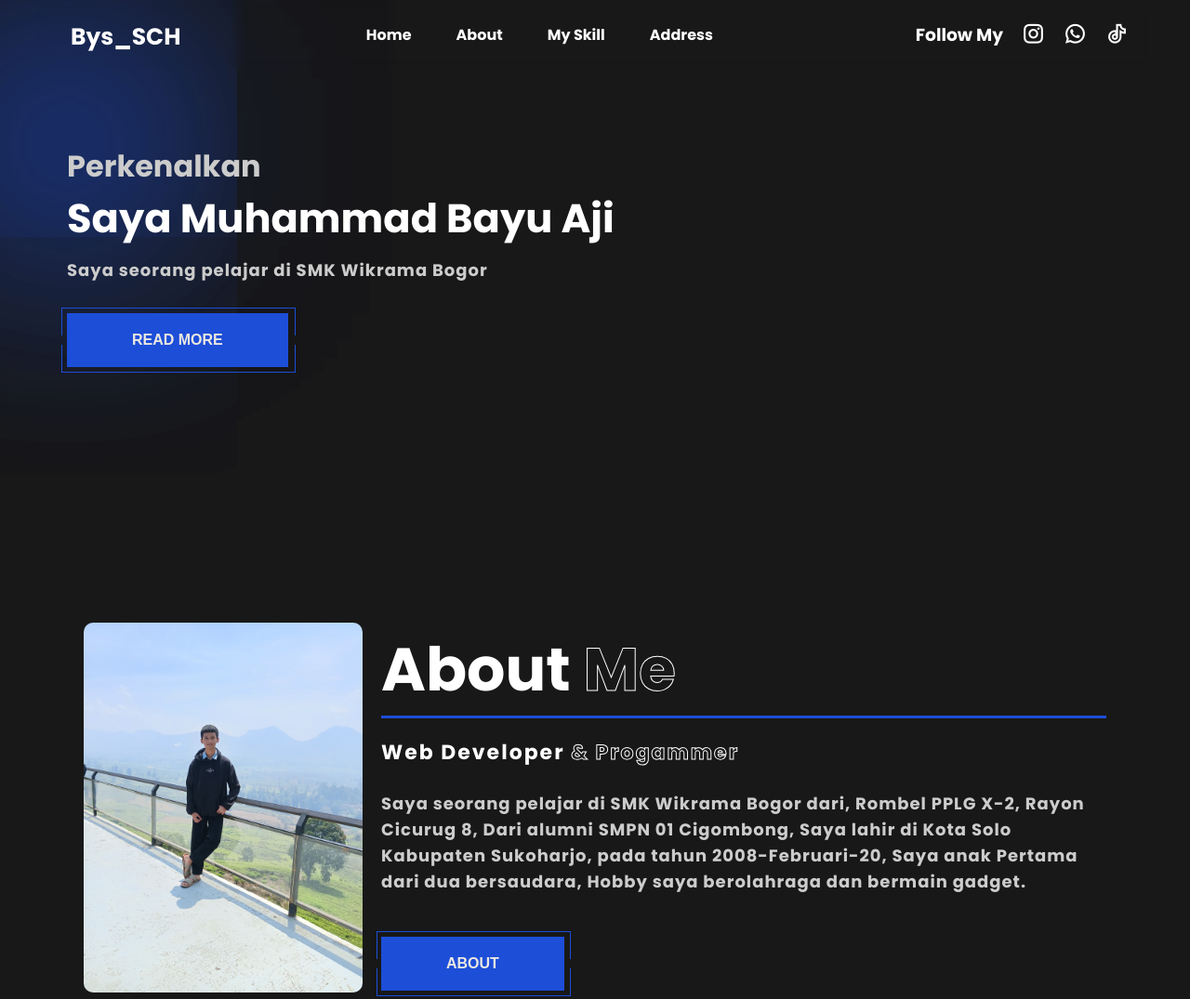
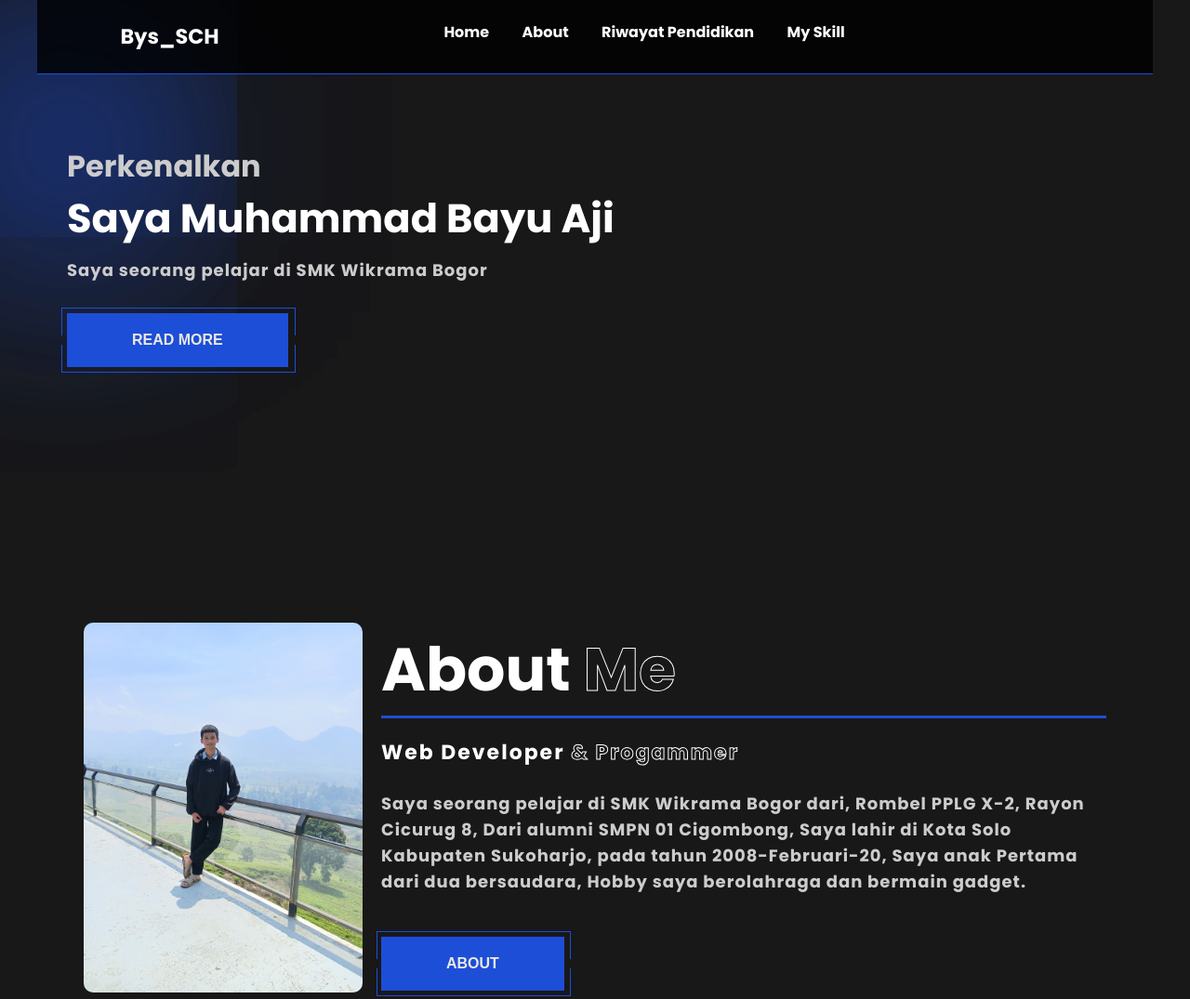
Before and after one commit to M-Bayu-Aji/Portofolio, a plain HTML site: page index.html in a window 1280 px wide. Shown: the top 1075 px of the page at 93% size. Drawn offline with nearby package versions, Linux system fonts and the light colour scheme.

Commit message:
My Portofolio

```diff
--- a/index.html
+++ b/index.html
@@ -3,43 +3,33 @@
   <head>
     <meta charset="UTF-8" />
     <meta name="viewport" content="width=device-width, initial-scale=1.0" />
-    <title>Document</title>
     <link
       rel="stylesheet"
       href="https://cdnjs.cloudflare.com/ajax/libs/remixicon/3.5.0/remixicon.min.css"
     />
     <link rel="stylesheet" href="style.css" />
     <link rel="stylesheet" href="https://unpkg.com/aos@next/dist/aos.css" />
+    <script src="https://unpkg.com/feather-icons"></script>
+    <title>Document</title>
   </head>
   <body>
     <!-- nav -->
-    <nav class="nav-container">
-      <div class="nav-logo">
-        <a href="#">Bys_SCH</a>
+    <nav class="navbar">
+      <a href="#" class="navbar-logo">Bys_SCH</a>
+
+      <div class="navbar-nav">
+        <a href="#home">Home</a>
+        <a href="#about">About</a>
+        <a href="#pendidikan">Riwayat Pendidikan</a>
+        <a href="#skil">My Skill</a>
       </div>
-      <ul class="nav-link">
-        <li class="link"><a href="#">Home</a></li>
-        <li id="link1" class="link"><a href="#about">About</a></li>
-        <li id="link2" class="link"><a href="#skill">My Skill</a></li>
-        <li id="link3" class="link"><a href="#address">Address</a></li>
-      </ul>
 
-      <div class="icon-follow">
-        <h3>Follow My</h3>
-        <a href="https://www.instagram.com/bys.aji/"
-          ><span><i class="ri-instagram-line"></i></span
-        ></a>
-        <a href="https://wa.me/+6289639126178"
-          ><span><i class="ri-whatsapp-line"></i></span
-        ></a>
-        <a
-          href="https://www.tiktok.com/@bys_aji?is_from_webapp=1&sender_device=pc"
-          ><span><i class="ri-tiktok-line"></i></span
-        ></a>
+      <div class="navbar-extra">
+        <a href="#" id="hamburger"><i data-feather="menu"></i></a>
       </div>
     </nav>
     <!-- end nav -->
-    <header class="container">
+    <header class="container" id="home">
       <div class="content" data-aos="fade-right" data-aos-duration="1000">
         <span class="blur"></span>
         <span class="blur"></span>
@@ -84,7 +74,7 @@
       </div>
     </section>
 
-    <section class="pendidikan">
+    <section class="pendidikan" id="pendidikan">
       <h2 class="header">Riwayat <span>Pendididkan</span></h2>
       <div
         class="riwayat-pendidikan"
@@ -116,6 +106,7 @@
       </div>
     </section>
 
+   <div class="skil"  id="skil">
       <section class="my-skil" data-aos="fade-up" data-aos-duration="1000" data-aos-delay="200">
         <h1>My <span>Skill</span></h1>
 
@@ -134,6 +125,7 @@
           <span class="bar"><span class="js">10%</span></span>
         </li>
       </section>
+   </div>
 
       <footer class="container">
         <span class="blur"></span>
@@ -185,5 +177,8 @@
     <script>
       AOS.init();
     </script>
+    <script>
+      feather.replace();
+    </script>
   </body>
 </html>
--- a/script.js
+++ b/script.js
@@ -5,3 +5,19 @@ window.addEventListener('scroll', () => {
     const windowposition = window.scrollY > 70;
     navbar.classList.toggle("scrolling-active", windowposition  )
 })
+
+
+// Toggle class active
+const navbarNav = document.querySelector(".navbar-nav");
+// ketika hambuerger menu di klik
+document.querySelector("#hamburger").onclick = () => {
+  navbarNav.classList.toggle("active");
+};
+
+// Klik Di luar Side Bar untuk menghilangkan nav
+const hambuerger = document.querySelector("#hamburger");
+document.addEventListener("click", function (e) {
+  if (!hambuerger.contains(e.target) && !navbarNav.contains(e.target)) {
+    navbarNav.classList.remove("active");
+  }
+});
--- a/style.css
+++ b/style.css
@@ -1,4 +1,9 @@
-@import url('https://fonts.googleapis.com/css2?family=Poppins:ital,wght@0,700;1,300&display=swap');
+@import url("https://fonts.googleapis.com/css2?family=Poppins:ital,wght@0,700;1,300&display=swap");
+
+:root {
+  --pri: #b6895b;
+  --bg: #010101;
+}
 
 * {
   padding: 0;
@@ -20,98 +25,73 @@ a {
 }
 
 body {
-    font-family: 'Poppins';
+  font-family: "Poppins";
   background-color: #181818;
 }
 /* nav */
-nav {
+.navbar {
   max-width: 1200px;
-    margin: auto;
-    padding: 2px 1rem;
   display: flex;
+  justify-content: space-between;
   align-items: center;
-    justify-content: space-between;
-    gap: 2rem;
+  padding: 1.4rem 7%;
+  background-color: rgba(1, 1, 1, 0.8);
+  border-bottom: 1px solid #1d4ed8;
   position: fixed;
-    z-index: 10;
   top: 0;
   right: 0;
   left: 0;
-    width: 100%;
-    backdrop-filter: blur(5px);
+  z-index: 374109;
+  margin: 0 auto;
 }
 
-.nav-container {
-    transition: all .3s ease;
+.navbar .navbar-logo {
+  font-size: 1.4rem;
+  font-weight: 700;
+  color: #fff;
 }
 
-.nav-container.scrolling-active {
-    background-color: rgba(0.3, 0.3, 0.3, 0.3);
-    padding: 10px 10px 5px 10px;
-    box-sizing: border-box;
+.navbar .navbar-logo span {
+  color: #1d4ed8;
 }
 
-.nav-logo {
-    max-width: 100px;
-    padding-top: 5px;
-    height: 70px;
-    display: flex;
-    align-items: center;
-    margin-left: 20px;
+.navbar .navbar-nav a {
+  color: #fff;
+  display: inline-block;
+  font-size: 1rem;
+  margin: auto 1rem;
+  font-weight: 700;
 }
 
-.nav-logo a {
-    color: white;
-    font-size: 25px;
+.navbar .navbar-nav a:hover {
+  color: #1d4ed8;
 }
 
-.nav-logo a span {
-    -webkit-text-fill-color: transparent;
-    -webkit-text-stroke: 1px #fff;
+.navbar .navbar-nav a::after {
+  content: "";
+  display: block;
+  padding-bottom: 0.5rem;
+  border-bottom: 0.1rem solid #1d4ed8;
+  transform: scaleX(0);
+  transition: 0.3s linear;
 }
 
-.nav-link {
-    list-style: none;
-    display: flex;
-    align-items: center;
-    gap: 3rem;
+.navbar .navbar-nav a:hover::after {
+  transform: scaleX(1);
 }
 
-.link a {
-    position: relative;
+.navbar .navbar-extra a {
   color: #fff;
-    padding-bottom: 0.75rem;
+  margin: 0 0.5rem;
 }
 
-.link a::after {
-    content: "";
-    position: absolute;
-    height: 2px;
-    width: 0;
-    left: 0;
-    bottom: 0;
-    background-color: #1d4ed8;
-    transition: all 0.3s  ease;
+.navbar .navbar-extra a:hover {
+  color: #1d4ed8;
+
 }
 
-.link a:hover::after {
-    width: 100%;
-}
-
-.icon-follow {
-    display: flex;
-}
-
-.icon-follow h3 {
-    color: #fff;
-    padding-right: 10px;
-    padding-top: 5px;
-}
-
-.icon-follow span {
-    font-size: 25px;
-    color: #fff;
-    padding: 0 10px;
+#hamburger {
+  display: none;
 }
 /* end nav */
 
@@ -205,7 +185,7 @@ header {
 header .content h4 {
   color: #ccc;
   font-size: 2rem;
-    font-weight: 600
+  font-weight: 600;
 }
 
 header .content h1 {
@@ -274,7 +254,8 @@ header .content p {
   border-bottom: 3px solid #1d4ed8;
 }
 
-.about-text h2 span, h5 span {
+.about-text h2 span,
+h5 span {
   -webkit-text-fill-color: transparent;
   -webkit-text-stroke: 1px #fff;
 }
@@ -299,6 +280,11 @@ p {
 
 /*------------------------- Pendidikan ---------------------------  */
 
+.pendidikan {
+    /* margin: 5.5rem; */
+    padding: 6.5rem 0;
+}
+
 .pendidikan .header {
   margin-bottom: 1rem;
   color: #fff;
@@ -307,7 +293,8 @@ p {
   font-weight: 600;
 }
 
-.pendidikan .header span, .my-skil h1 span {
+.pendidikan .header span,
+.my-skil h1 span {
   -webkit-text-fill-color: transparent;
   -webkit-text-stroke: 1px #fff;
 }
@@ -353,7 +340,7 @@ p {
 
 .riwayat-pendidikan .card span {
   display: inline-block;
-    background-color:#1d4ed8;
+  background-color: #1d4ed8;
   padding: 2px 9px;
   margin-bottom: 1rem;
   font-size: 1.75rem;
@@ -387,8 +374,11 @@ p {
 
 /*------------------------- end Pendidikan ---------------------------  */
 
+/* --------------------------- Skil --------------------------------------------------------------- */
 
-/* --------------------------- Skil --------------------------------------------------------------- */
+.skil {
+    padding: 4rem 0;
+}
 
 .my-skil {
   width: 55rem;
@@ -398,7 +388,6 @@ p {
   box-shadow: 0 14px 28px rgba(0, 0, 0, 0.25), 0 10px 10px rgba(0, 0, 0, 0.22);
   background-color: #272727;
   border-radius: 15px;
-
 }
 
 .my-skil h1 {
@@ -422,8 +411,8 @@ p {
   border: 1px solid rgba(0, 0, 0, 0.3);
   border-radius: 10px;
   overflow: hidden;
-    box-shadow: 0 1px 3px rgba(0, 0, 0, 0.12), 0 1px 2px rgba(0, 0. 0, 0.24);
-    transition: all .3s cubic-bezier(.25, .8, .25, .1);
+  box-shadow: 0 1px 3px rgba(0, 0, 0, 0.12), 0 1px 2px rgba(0, 0 0, 0.24);
+  transition: all 0.3s cubic-bezier(0.25, 0.8, 0.25, 0.1);
 }
 
 .bar span {
@@ -438,7 +427,7 @@ p {
 .bar span {
   height: 20px;
   float: left;
-    background: linear-gradient(135deg, #1d4ed8  0%, rgb(103, 120, 252) 100%);
+  background: linear-gradient(135deg, #1d4ed8 0%, rgb(103, 120, 252) 100%);
 }
 
 .html {
@@ -455,7 +444,6 @@ p {
   width: 10%;
   animation: js 2s;
 }
-
 
 /* --------------------------- end skil --------------------------------------------------------------- */
 
@@ -578,10 +566,42 @@ footer .colums > a:hover {
   footer {
     grid-template-columns: 1fr 200px;
   }
+
+  #hamburger {
+    display: inline-block;
   }
 
-@media screen and (max-width: 600px ) {
+  .navbar .navbar-nav {
+    position: absolute;
+    top: 100%;
+    right: -100%;
+    background-color: #121212;
+    width: 19rem;
+    height: 100vh;
+    transition: 0.8s;
+  }
 
+  .navbar .navbar-nav.active {
+    right: 0;
+  }
+
+  .navbar .navbar-nav a {
+    font-size: 1.4rem;
+    display: block;
+    margin: 1.5rem;
+    padding: 0.5rem;
+  }
+
+  .navbar .navbar-nav a::after {
+    transform-origin: 0 0;
+  }
+
+  .navbar .navbar-nav a:hover::after {
+    transform: scaleX(0.3);
+  }
+}
+
+@media screen and (max-width: 600px) {
   .address iframe {
     width: 350px;
   }
```
Lines whose indentation alone changed are shown as unchanged.
